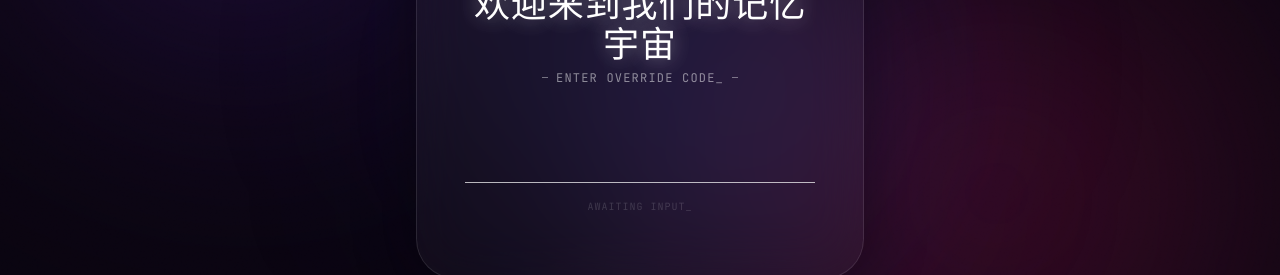
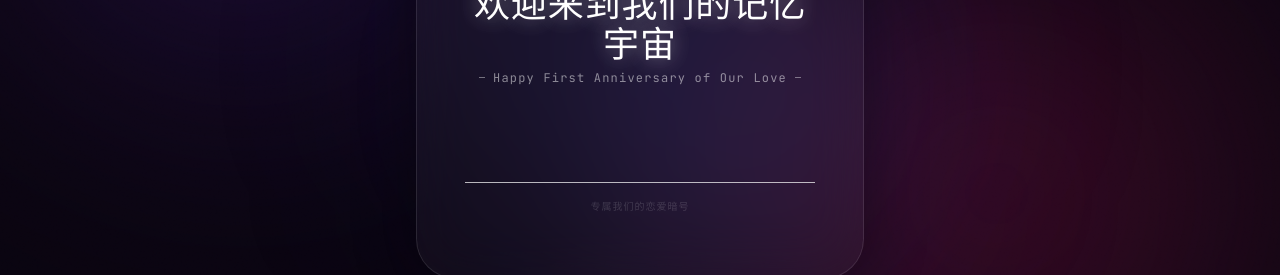
Before and after one commit to suziqin0510-cpu/anniversary-website, a Next.js app: page /admin in a window 1280 px wide. Shown: the part 354-629 px from the top of the page. Built offline with nearby package versions, Linux system fonts and the light colour scheme; a web font is replaced by a local one.

Commit message:
fix: update GateKeeper copy to romantic English + Chinese hints
- Replace 'ENTER OVERRIDE CODE_' with 'Happy First Anniversary of Our Love'
- Replace 'AWAITING INPUT_' with '专属我们的恋爱暗号'

```diff
--- a/components/GateKeeper.tsx
+++ b/components/GateKeeper.tsx
@@ -246,7 +246,7 @@ export default function GateKeeper({ children }: GateKeeperProps) {
                 className="mb-10 flex items-center justify-center gap-2 font-mono-micro text-[10px] md:text-xs tracking-widest text-white/50"
               >
                 <span className="inline-block w-1.5 h-px bg-white/40" />
-                <span>ENTER OVERRIDE CODE_</span>
+                <span>Happy First Anniversary of Our Love</span>
                 <span className="inline-block w-1.5 h-px bg-white/40" />
               </motion.div>
 
@@ -301,7 +301,7 @@ export default function GateKeeper({ children }: GateKeeperProps) {
                   animate={{ opacity: inputValue.trim().length > 0 ? 1 : 0.5 }}
                   className="mt-4 font-mono-micro text-[10px] tracking-widest text-white/30"
                 >
-                  {isSuccess ? 'ACCESS GRANTED' : inputValue.trim().length > 0 ? 'PRESS ENTER' : 'AWAITING INPUT_'}
+                  {isSuccess ? 'ACCESS GRANTED' : inputValue.trim().length > 0 ? 'PRESS ENTER' : '专属我们的恋爱暗号'}
                 </motion.p>
 
                 {/* 错误 / 成功提示 */}
```
